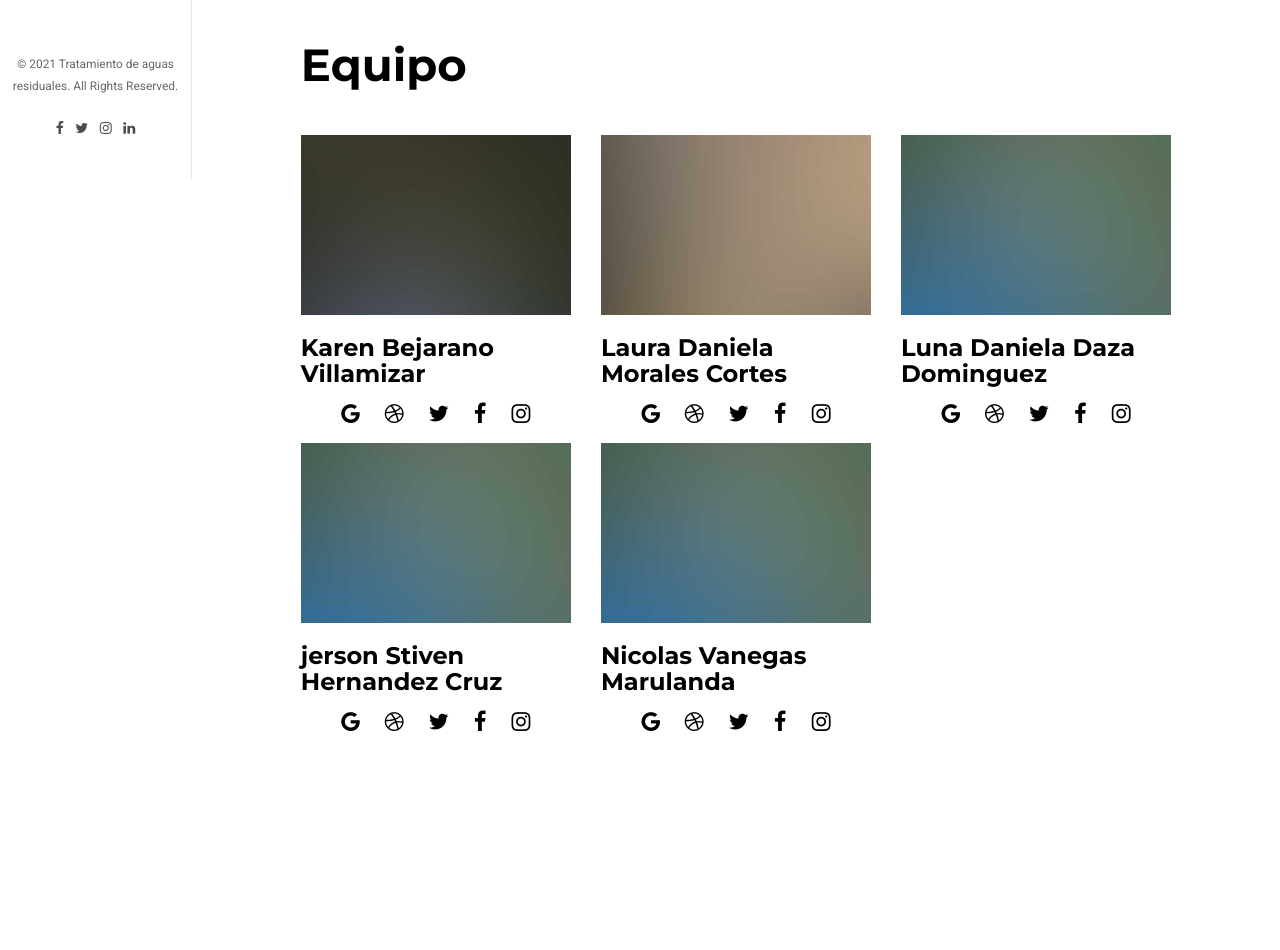
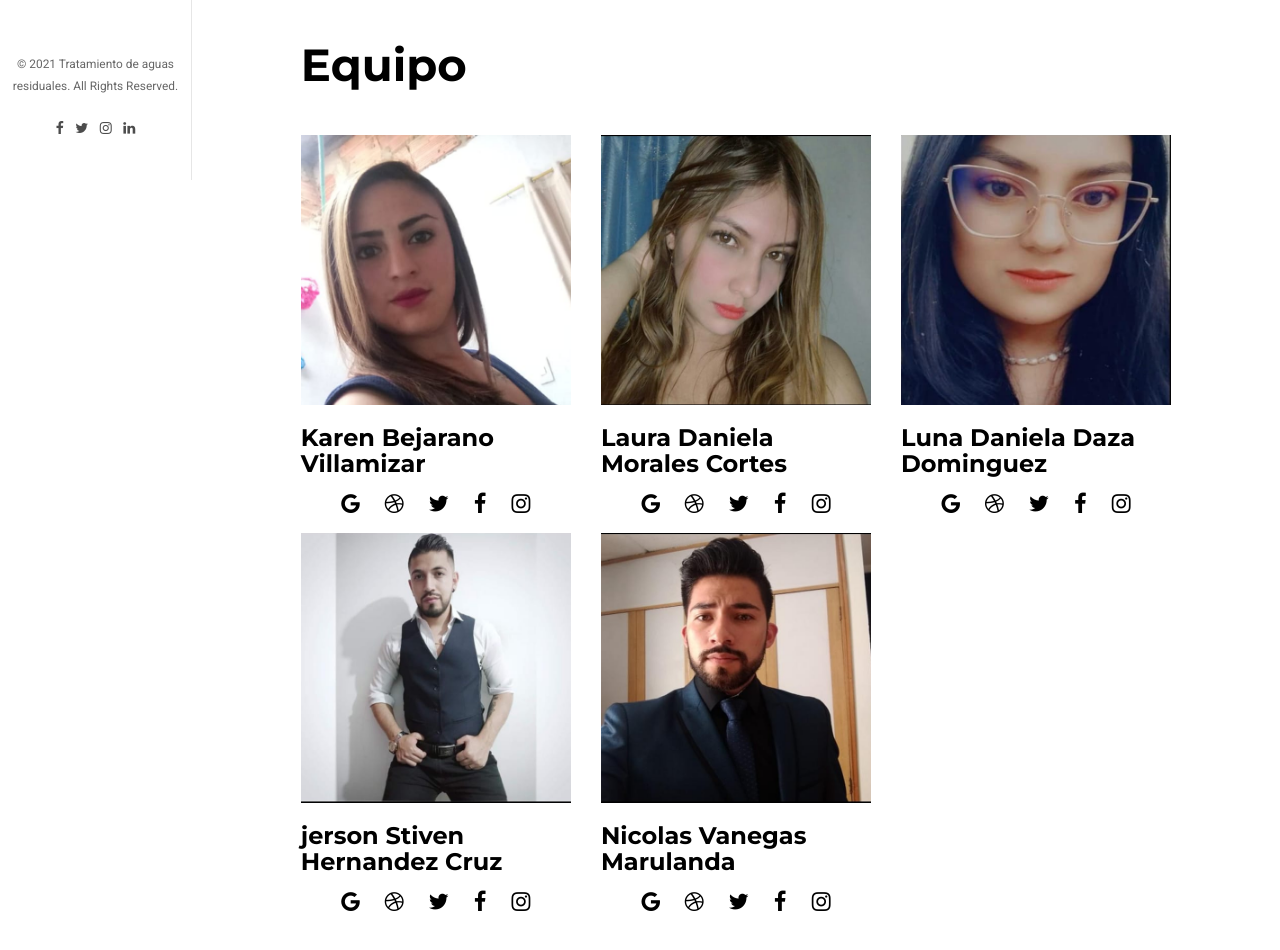
Before and after one commit to brandonlubep/tratamiento-de-Aguas, a plain HTML site: page about.html in a window 1280 px wide. Shown: the part 620-1570 px from the top of the page. Before the commit the page ends 1451 px from the top, so only its background shows below. Drawn offline with Linux system fonts and the light colour scheme; files whose address does not match are found by name.

Commit message:
Update about.html

```diff
--- a/about.html
+++ b/about.html
@@ -113,7 +113,7 @@
 
 				<div class="row">
 					<div class="col-md-4 fh5co-staff">
-						<img src="images/person1.jpg" alt="Free HTML5 Bootstrap Template" class="img-responsive">
+						<img src="images/person01.png" alt="Free HTML5 Bootstrap Template" class="img-responsive">
 						<h3>Karen Bejarano Villamizar</h3>
 						<ul class="fh5co-social">
 							<li><a href="#"><i class="icon-google"></i></a></li>
@@ -124,7 +124,7 @@
 						</ul>
 					</div>
 					<div class="col-md-4 fh5co-staff">
-						<img src="images/person2.jpg" alt="Free HTML5 Bootstrap Template" class="img-responsive">
+						<img src="images/person02.png" alt="Free HTML5 Bootstrap Template" class="img-responsive">
 						<h3>Laura Daniela Morales Cortes</h3>
 						<ul class="fh5co-social">
 							<li><a href="#"><i class="icon-google"></i></a></li>
@@ -135,7 +135,7 @@
 						</ul>
 					</div>
 					<div class="col-md-4 fh5co-staff">
-						<img src="images/person4.jpg" alt="Free HTML5 Bootstrap Template" class="img-responsive">
+						<img src="images/person03.png" alt="Free HTML5 Bootstrap Template" class="img-responsive">
 						<h3>Luna Daniela Daza Dominguez</h3>
 						<ul class="fh5co-social">
 							<li><a href="#"><i class="icon-google"></i></a></li>
@@ -146,7 +146,7 @@
 						</ul>
 					</div>
 					<div class="col-md-4 fh5co-staff">
-						<img src="images/person4.jpg" alt="Free HTML5 Bootstrap Template" class="img-responsive">
+						<img src="images/person04.png" alt="Free HTML5 Bootstrap Template" class="img-responsive">
 						<h3>jerson Stiven Hernandez Cruz</h3>
 						<ul class="fh5co-social">
 							<li><a href="#"><i class="icon-google"></i></a></li>
@@ -157,7 +157,7 @@
 						</ul>
 					</div>
 					<div class="col-md-4 fh5co-staff">
-						<img src="images/person4.jpg" alt="Free HTML5 Bootstrap Template" class="img-responsive">
+						<img src="images/person05.png" alt="Free HTML5 Bootstrap Template" class="img-responsive">
 						<h3>Nicolas Vanegas Marulanda</h3>
 						<ul class="fh5co-social">
 							<li><a href="#"><i class="icon-google"></i></a></li>
```
